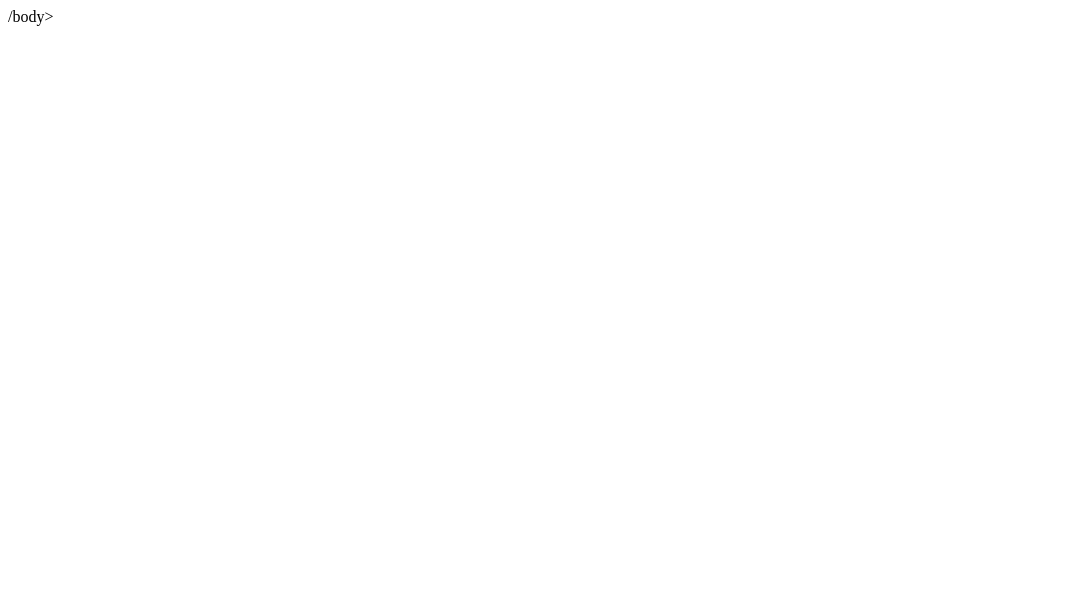
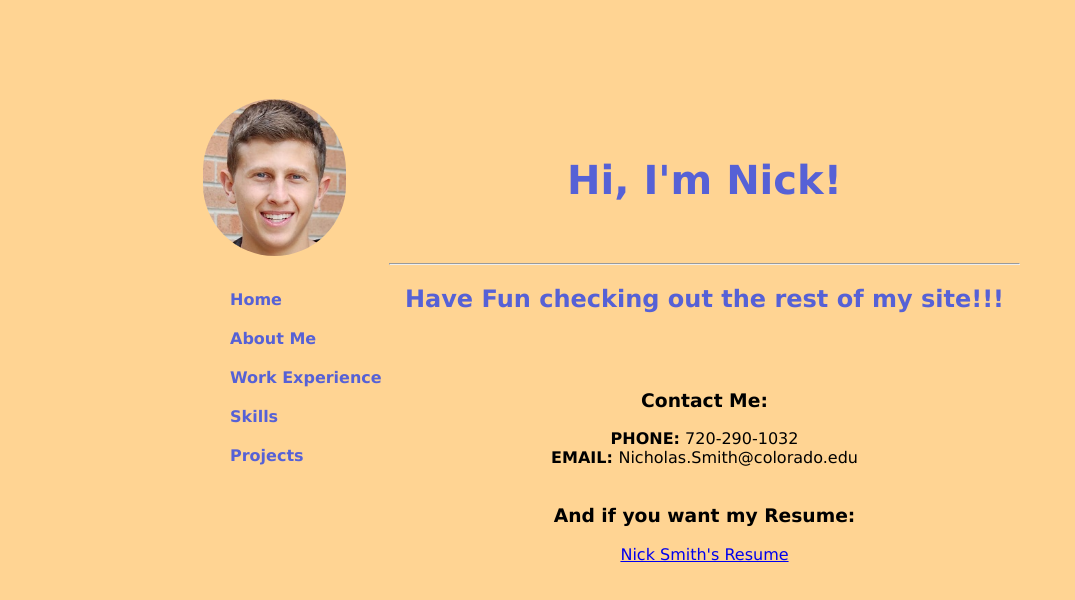
Before and after one commit to nick-smith8/nicksite, a plain HTML site: page index.html in a window 1280 px wide. Shown: the whole page, without its empty margins (0-1075 px from the left). Drawn offline with Linux system fonts and the light colour scheme.

Commit message:
Update index.html

```diff
--- a/index.html
+++ b/index.html
@@ -1,9 +1,51 @@
+
 
 <!DOCTYPE html>
 <html>
 <head>
-
+<title>Nick's Webpage</title>
+<link rel="stylesheet" type="text/css" href="CSS.css">
 </head>
 <body>
-/body>
-</html>
+
+<div id="main-menu">
+<ul>
+<li><a href="index.html">Home</a></li>
+<li><a href="about.html">About Me</a></li>
+<li><a href="work.html">Work Experience</a></li>
+<li><a href="skills.html">Skills</a></li>
+<li><a href="learn.html">Projects</a></li>
+</ul>
+</div>
+<div id="line-across"></div>
+
+<div id="container">
+<center>
+<div id="front-title">
+<div id="title"><h1><b><center>Hi, I'm Nick!</center></h1></b></div></div>
+<div id = "image1"></div>
+
+<hr>
+<div id="check">
+<h2>Have Fun checking out the rest of my site!!!</h2>
+</div>
+<br>
+<br>
+<h3>Contact Me:</h3>
+<center>
+<h4>
+PHONE:</h4>
+ 720-290-1032
+<br>
+<h4>
+EMAIL:
+</h4>
+Nicholas.Smith@colorado.edu
+
+
+</center>
+<br>
+<h3> And if you want my Resume:</h3>
+<a href="Nick_Resume.pdf">Nick Smith's Resume</a>
+</center>
+</div>
```
